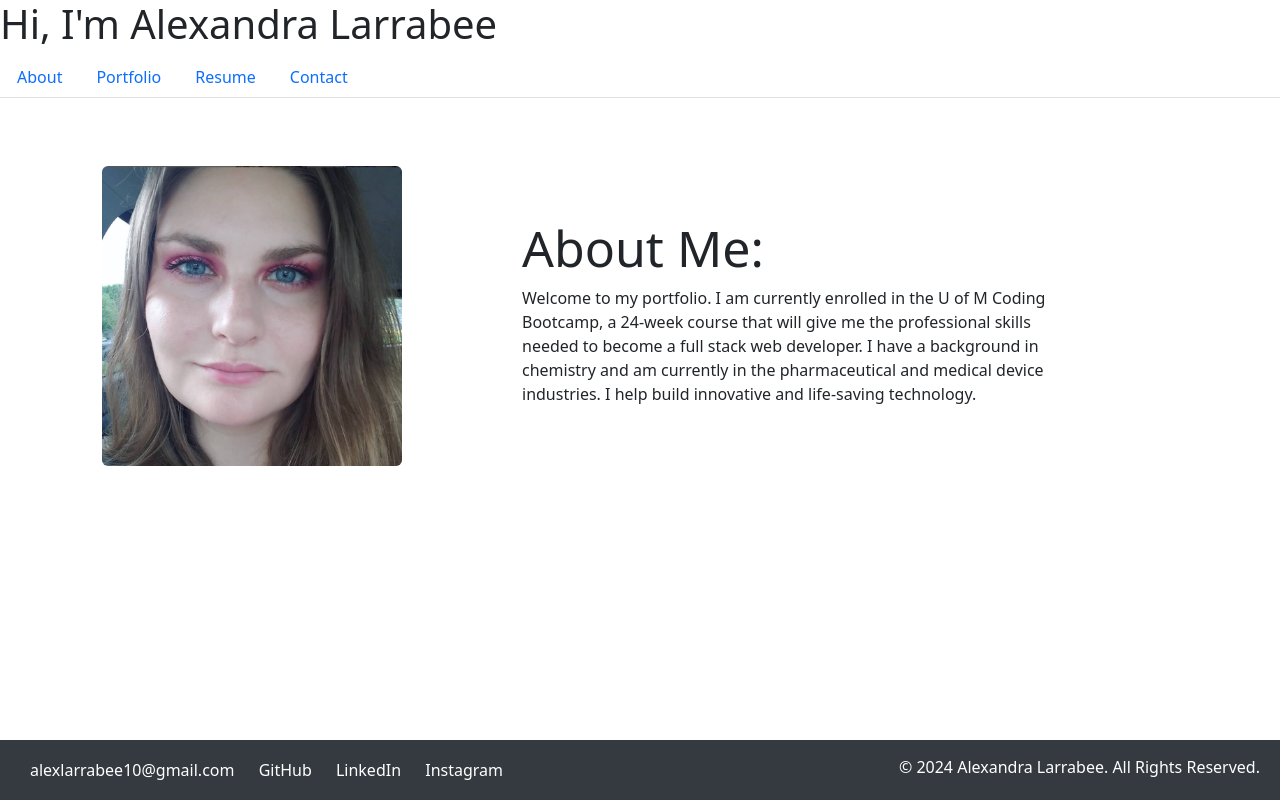
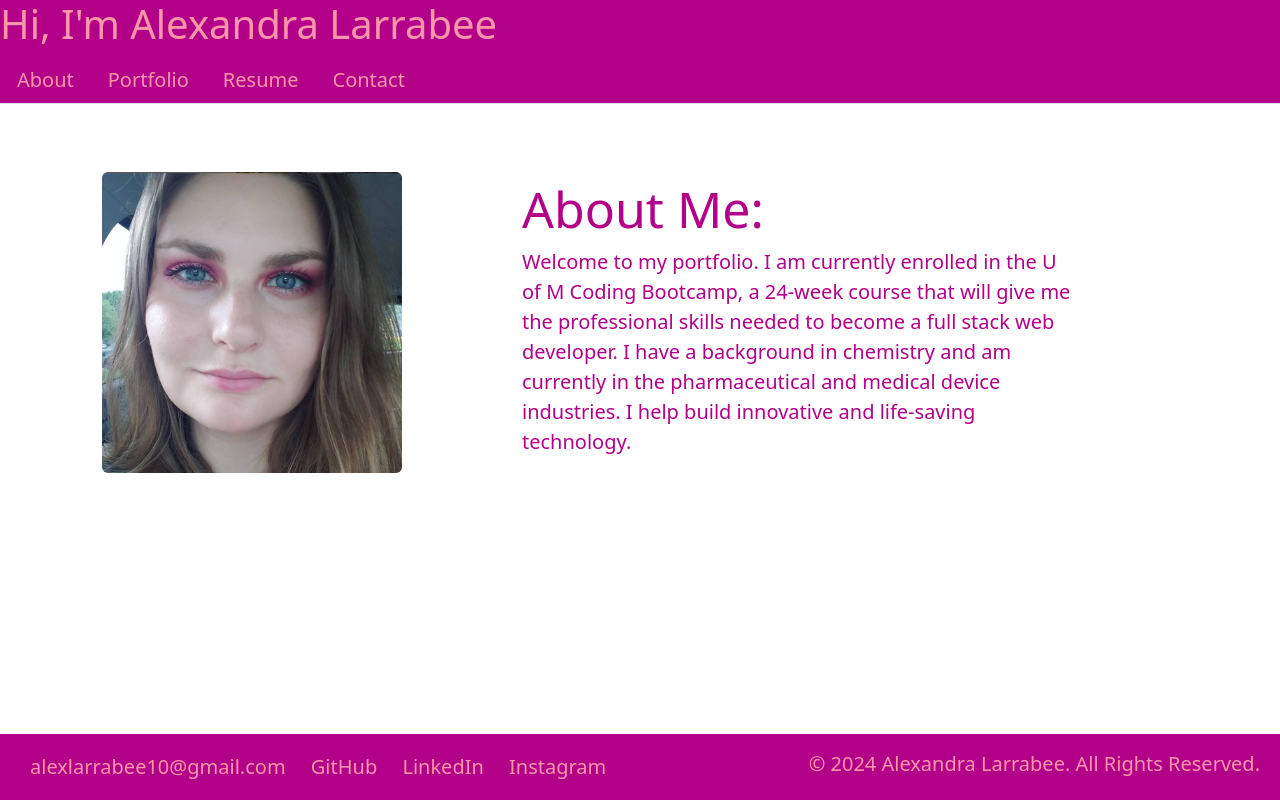
Before and after one commit to alarrabee/react-portfolio, a React (Vite) app in the folder portfolio/: page / in a window 1280 px wide. Built offline with nearby package versions, Linux system fonts and the light colour scheme.

Commit message:
add page styles

```diff
--- a/portfolio/src/components/Footer.jsx
+++ b/portfolio/src/components/Footer.jsx
@@ -3,7 +3,7 @@ const styles = {
       position: 'fixed',
       bottom: 0,
       width: '100%',
-      backgroundColor: '#343a40',
+      backgroundColor: '#b30089',
       color: '#ffffff',
       textAlign: 'center',
       padding: '5px',
@@ -12,9 +12,10 @@ const styles = {
       display: 'flex',
       justifyContent: 'space-between',
       alignItems: 'center',
+      fontSize: '20px'
     },
     linkStyle: {
-      color: '#ffffff',
+      color: '#FD96A9',
       margin: '0 10px',
       textDecoration: 'none',
       transition: 'color 0.3s ease',
@@ -27,6 +28,7 @@ const styles = {
     },
     rightSection: {
         marginTop: '10px',
+        color: '#FD96A9',
       },
   };
 
--- a/portfolio/src/components/NavTabs.jsx
+++ b/portfolio/src/components/NavTabs.jsx
@@ -1,4 +1,15 @@
 import { Link, useLocation } from 'react-router-dom';
+
+
+const styles = {
+    navColor: {
+        background: '#b30089',
+        fontSize: '20px'
+    },
+    textColor: {
+        color: '#FD96A9'
+    }
+}
 
 //navigation bar and header
 function NavTabs() {
@@ -6,19 +17,19 @@ function NavTabs() {
     const currentPage = location.pathname.substring(1) || 'about';
 
     return (
-      <>
-        <h1>Hi, I'm Alexandra Larrabee</h1>
+      < div style={styles.navColor}>
+        <h1 style={styles.textColor}>Hi, I'm Alexandra Larrabee</h1>
         <ul className="nav nav-tabs">
           <li className="nav-item">
-            <Link
+            <Link style={styles.textColor}
               to="/"
               className={`nav-link ${currentPage === '' ? 'active' : ''}`}
             >
               About
-            </Link>
+            </Link >
           </li>
           <li className="nav-item">
-            <Link
+            <Link style={styles.textColor}
               to="/portfolio"
               className={`nav-link ${currentPage === 'portfolio' ? 'active' : ''}`}
             >
@@ -26,7 +37,7 @@ function NavTabs() {
             </Link>
           </li>
           <li className="nav-item">
-            <Link
+            <Link style={styles.textColor}
               to="/resume"
               className={`nav-link ${currentPage === 'resume' ? 'active' : ''}`}
             >
@@ -34,7 +45,7 @@ function NavTabs() {
             </Link>
           </li>
           <li className="nav-item">
-            <Link
+            <Link style={styles.textColor}
               to="/contact"
               className={`nav-link ${currentPage === 'contact' ? 'active' : ''}`}
             >
@@ -42,7 +53,7 @@ function NavTabs() {
             </Link>
           </li>
         </ul>
-      </>
+      </div>
     );
   }
 
--- a/portfolio/src/components/pages/About.jsx
+++ b/portfolio/src/components/pages/About.jsx
@@ -20,6 +20,8 @@ const styles = {
     text: {
         marginLeft: '100px',
         marginRight: '100px',
+        color: '#b30089',
+        fontSize: '20px'
     },
 };
 
--- a/portfolio/src/components/pages/Contact.jsx
+++ b/portfolio/src/components/pages/Contact.jsx
@@ -6,6 +6,13 @@ const styles = {
     errorMsg: {
         color: 'red',
     },
+    textColor: {
+        color: '#b30089'
+    },
+    button: {
+        backgroundColor: '#FD96A9',
+        color: 'black'
+      }
 };
 
 //contact form
@@ -48,7 +55,7 @@ function Contact() {
 
 return (
     <div className="container text-center mt-5">
-      <h1 className="mb-4">Send a Message!</h1>
+      <h1 className="mb-4" style={styles.textColor}>Send a Message!</h1>
       <form className="form" onSubmit={handleFormSubmit}>
         <div className="form-group mb-3">
           <input
@@ -80,7 +87,7 @@ return (
             placeholder="Your message here"
           />
         </div>
-        <button type="submit" className="btn btn-primary">Send</button>
+        <button type="submit" className="btn btn-primary" style={styles.button}>Send</button>
       </form>
       {errorMessage && (
         <div className="mt-3">
--- a/portfolio/src/components/pages/Resume.jsx
+++ b/portfolio/src/components/pages/Resume.jsx
@@ -40,6 +40,7 @@ const styles = {
     marginBottom: '30px',
     marginTop: '30px',
     textAlign: 'center',
+    color: '#b30089'
   },
   containerStyle: {
     display: 'flex',
@@ -54,6 +55,9 @@ const styles = {
     width: 'auto',
     borderRadius: '8px',
   },
+  button: {
+    backgroundColor: '#FD96A9',
+  }
 };
 
 export default function Resume() {
@@ -65,7 +69,7 @@ export default function Resume() {
         <a
           href={resumePDF}
           download="alarrabee-resume.pdf"
-          className="btn btn-primary"
+          className="btn" style={styles.button}
         >
           Download PDF
         </a>
```
